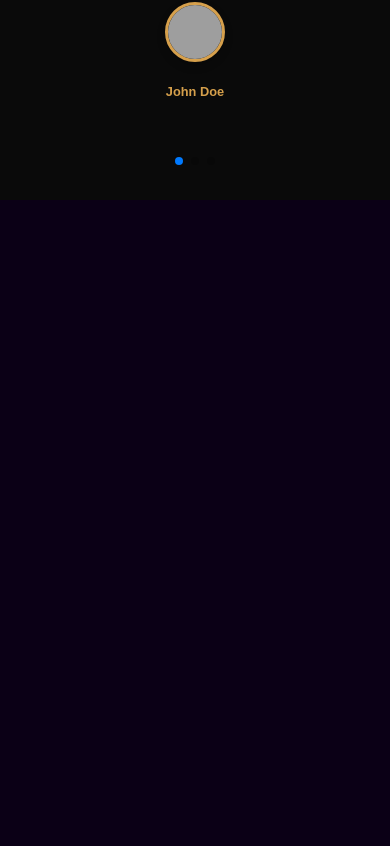
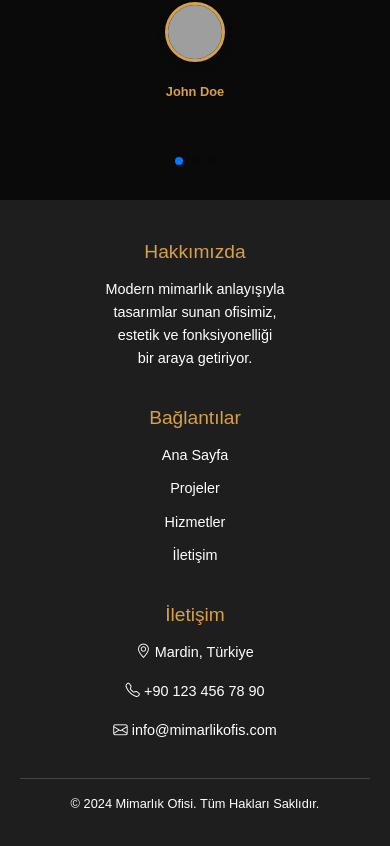
Before and after one commit to mhmtkarakas/interiordesign, a React (Create React App) app: page / in a window 390 px wide. Shown: the part 6082-6928 px from the top of the page. Before the commit the page ends 6282 px from the top, so only its background shows below. Built offline with nearby package versions, Linux system fonts and the light colour scheme; grey boxes are pictures that could not be loaded.

Commit message:
footer component

```diff
--- a/src/App.js
+++ b/src/App.js
@@ -2,6 +2,7 @@ import "./App.css";
 import { BrowserRouter, Routes, Route } from "react-router-dom";
 import Header from "../src/components/Header/Header.jsx";
 import Home from "./pages/Home/Home";
+import Footer from "./components/Footer/Footer";
 
 function App() {
   return (
@@ -10,6 +11,7 @@ function App() {
       <Routes>
         <Route path="/" element={<Home />} />
       </Routes>
+      <Footer />
     </BrowserRouter>
   );
 }
--- a/src/components/CustomerReviews/CustomerReviews.css
+++ b/src/components/CustomerReviews/CustomerReviews.css
@@ -35,7 +35,6 @@
 .review-comment {
     color: #C1C1C1;
     line-height: 1.5;
-
     font-size: 24px;
     font-weight: 400;
     padding: 0 200px;
--- /dev/null
+++ b/src/components/Footer/Footer.css
@@ -0,0 +1,73 @@
+.footer-container {
+    background-color: #1e1e1e;
+    color: #ffffff;
+    padding: 40px 20px;
+  }
+
+  .footer-content {
+    display: flex;
+    flex-wrap: wrap;
+    justify-content: space-between;
+    padding: 0 60px;
+    gap: 20px;
+  }
+
+  .footer-column {
+    flex: 1 1 1;
+    min-width: 200px;
+  }
+
+  .footer-column h3 {
+    font-size: 1.2rem;
+    margin-bottom: 15px;
+    color: #d6a04c;
+  }
+
+  .footer-column p,
+  .footer-column ul {
+    font-size: 0.9rem;
+    line-height: 1.6;
+  }
+
+  .footer-column ul {
+    list-style: none;
+    padding: 0;
+  }
+
+  .footer-column ul li {
+    margin-bottom: 10px;
+  }
+
+  .footer-column ul li a {
+    color: #ffffff;
+    text-decoration: none;
+    transition: color 0.3s ease;
+  }
+
+  .footer-column ul li a:hover {
+    color: #d6a04c;
+  }
+
+  .footer-bottom {
+    text-align: center;
+    font-size: 0.8rem;
+    margin-top: 20px;
+    border-top: 1px solid #444;
+    padding-top: 15px;
+  }
+
+  .footer-bottom p {
+    margin: 0;
+  }
+
+  /* Responsive Design */
+  @media (max-width: 768px) {
+    .footer-content {
+      flex-direction: column;
+      align-items: center;
+    }
+
+    .footer-column {
+      text-align: center;
+    }
+  }
--- /dev/null
+++ b/src/components/Footer/Footer.jsx
@@ -0,0 +1,42 @@
+import React from "react";
+import "./Footer.css";
+
+const Footer = () => {
+  return (
+    <footer className="footer-container">
+      <div className="footer-content">
+        {/* Hakkımızda Bölümü */}
+        <div className="footer-column">
+          <h3>Hakkımızda</h3>
+          <p>Modern mimarlık anlayışıyla <br/> tasarımlar sunan ofisimiz, <br/> estetik ve fonksiyonelliği <br/>bir araya getiriyor.</p>
+        </div>
+
+        {/* Bağlantılar Bölümü */}
+        <div className="footer-column">
+          <h3>Bağlantılar</h3>
+          <ul>
+            <li><a href="#">Ana Sayfa</a></li>
+            <li><a href="#">Projeler</a></li>
+            <li><a href="#">Hizmetler</a></li>
+            <li><a href="#">İletişim</a></li>
+          </ul>
+        </div>
+
+        {/* İletişim Bilgileri Bölümü */}
+        <div className="footer-column">
+          <h3>İletişim</h3>
+          <p><i className="bi bi-geo-alt"></i> Mardin, Türkiye</p>
+          <p><i className="bi bi-telephone"></i> +90 123 456 78 90</p>
+          <p><i className="bi bi-envelope"></i> info@mimarlikofis.com</p>
+        </div>
+      </div>
+
+      {/* Telif Hakkı Alanı */}
+      <div className="footer-bottom">
+        <p>&copy; 2024 Mimarlık Ofisi. Tüm Hakları Saklıdır.</p>
+      </div>
+    </footer>
+  );
+};
+
+export default Footer;
```
